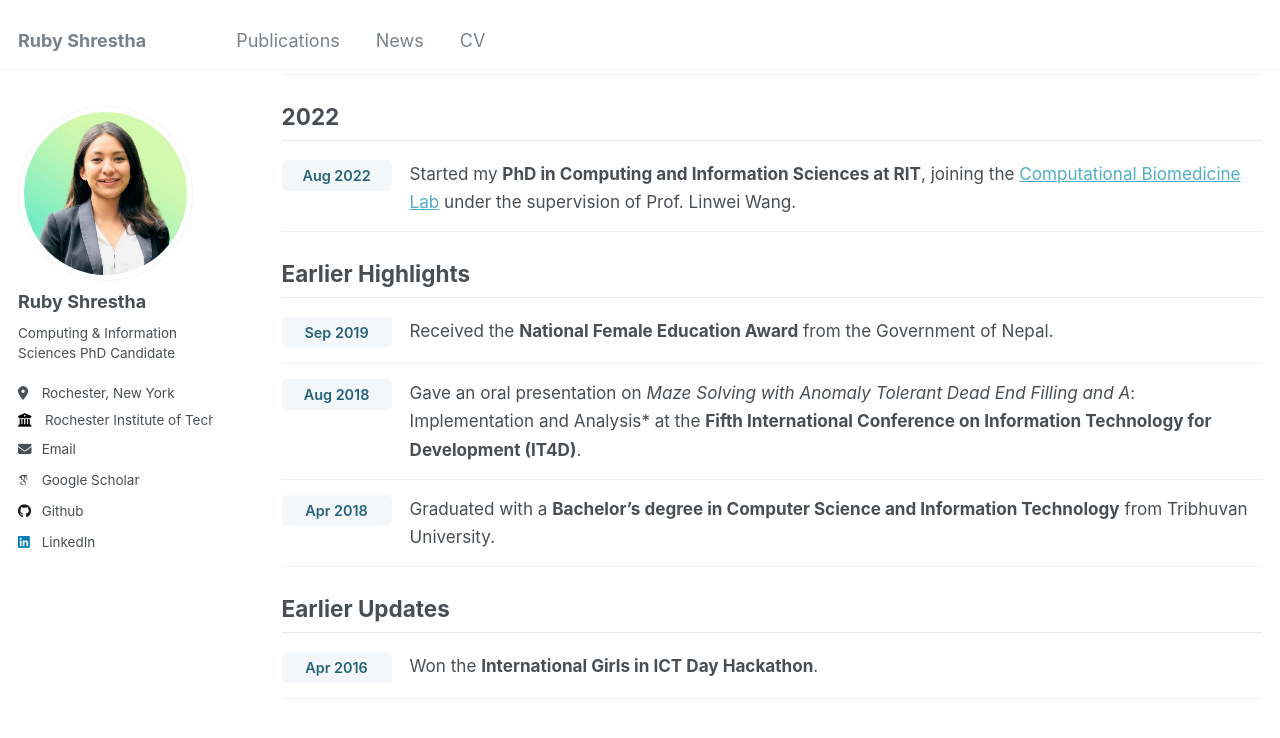
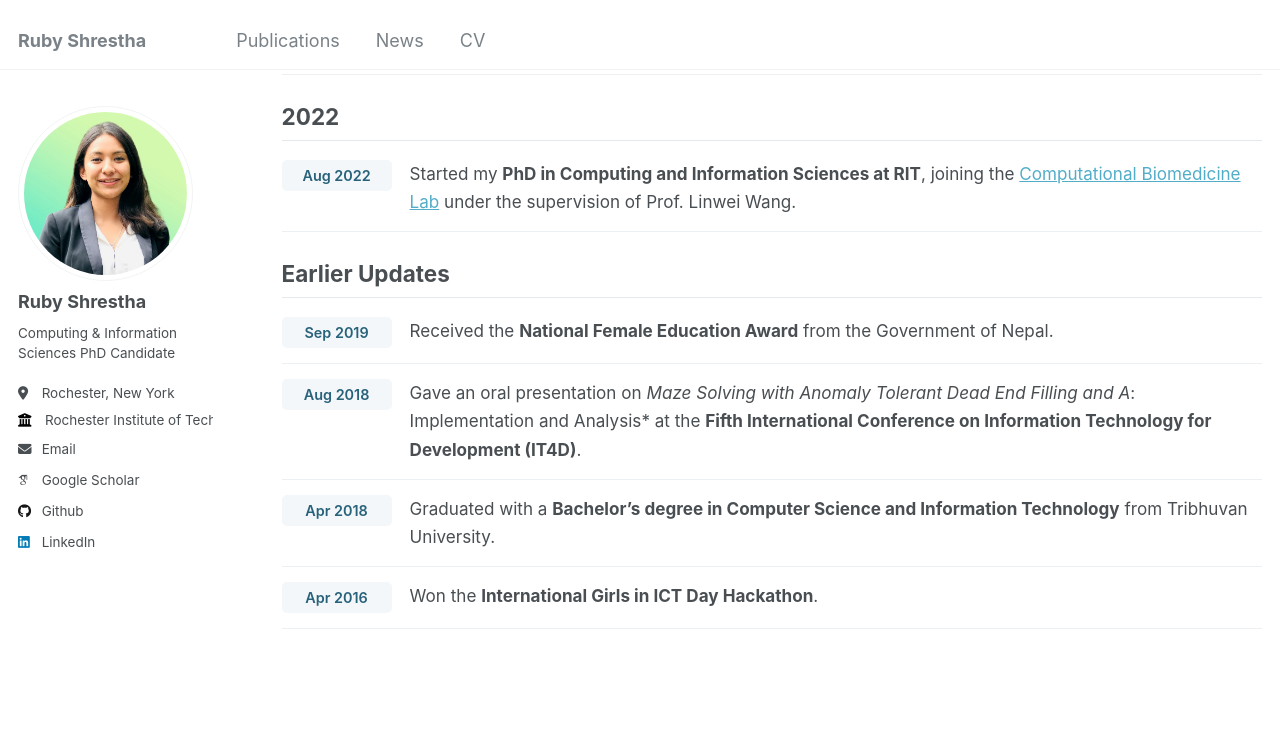
Before and after one commit to ruby-stha/ruby-stha.github.io, a Jekyll site: the page built from _pages/news.md, in a window 1280 px wide and 900 px high, scrolled down 1174 px. Shown: the top 738 px of the window. Built offline with Jekyll 4.4.1, drawn with Linux system fonts in a browser that asks for light colours; some web fonts are replaced; some of the changed lines change nothing that is shown.

Commit message:
About update

```diff
--- a/_pages/news.md
+++ b/_pages/news.md
@@ -59,16 +59,15 @@ updates:
   date: Aug 2022
   text: Started my **PhD in Computing and Information Sciences at RIT**, joining the [Computational Biomedicine Lab](https://www.rit.edu/cblwang/directory)
     under the supervision of Prof. Linwei Wang.
-- section: Earlier Highlights
+- section: Earlier Updates
   year: 2019
   date: Sep 2019
   text: Received the **National Female Education Award** from the Government of Nepal.
-- section: Earlier Highlights
+- section: Earlier Updates
   year: 2018
   date: Aug 2018
-  text: 'Gave an oral presentation on *Maze Solving with Anomaly Tolerant Dead End Filling and A*: Implementation and Analysis*
-    at the **Fifth International Conference on Information Technology for Development (IT4D)**.'
-- section: Earlier Highlights
+  text: 'Gave an oral presentation on *Maze Solving with Anomaly Tolerant Dead End Filling and A*: Implementation and Analysis* at the **Fifth International Conference on Information Technology for Development (IT4D)**.'
+- section: Earlier Updates
   year: 2018
   date: Apr 2018
   text: Graduated with a **Bachelor’s degree in Computer Science and Information Technology** from Tribhuvan University.
```
